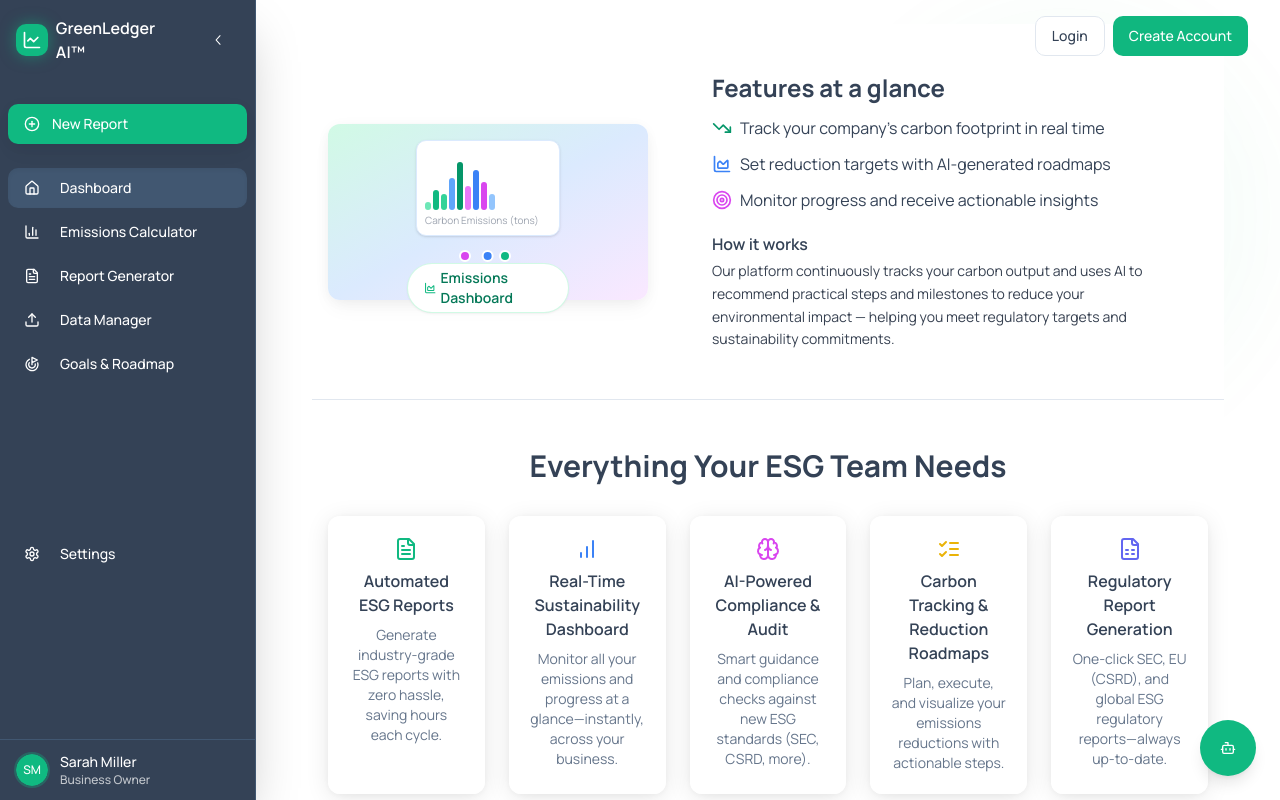
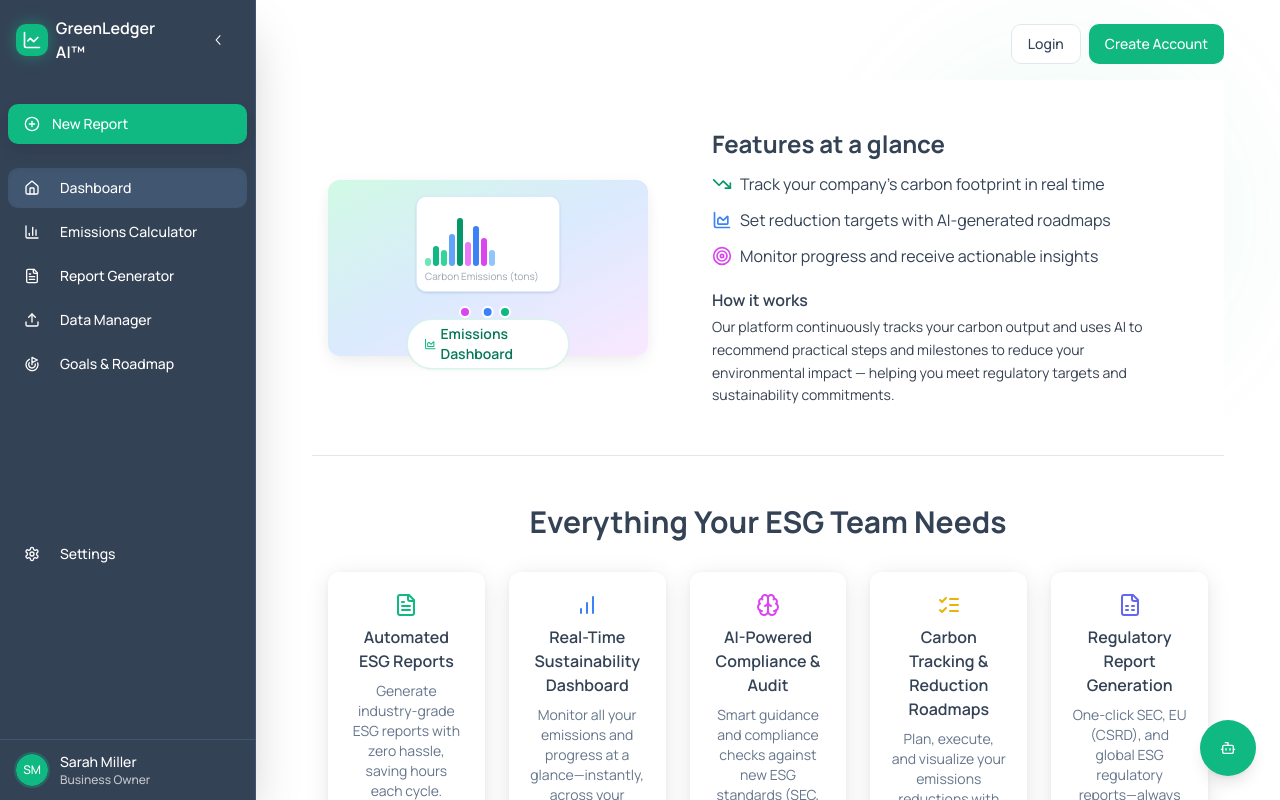
Before and after one commit to waseemxw0/greenledger-ai-compass, a React (Vite) app: page / in a window 1280 px wide. Built offline with nearby package versions, Linux system fonts and the light colour scheme.

Commit message:
Fix: Adjust auth button placement
Adjusted the placement of "Login" and "Create Account" buttons on other pages to prevent them from overlapping or blocking other UI elements.

```diff
--- a/src/components/layout/Layout.tsx
+++ b/src/components/layout/Layout.tsx
@@ -21,10 +21,7 @@ export function Layout({ children, className }: LayoutProps) {
 
   return (
     <div className="flex w-full min-h-screen bg-background relative">
-      {/* --- Desktop: Top Nav Auth Buttons --- */}
-      <div className="fixed top-4 right-8 z-50 hidden md:block">
-        <TopNavAuthActions />
-      </div>
+      {/* --- Desktop: Top Nav Auth Buttons (moved into main header to avoid overlay) --- */}
 
       {/* Mobile menu button - only visible on mobile */}
       <Button
@@ -109,6 +106,9 @@ export function Layout({ children, className }: LayoutProps) {
             className="absolute top-1/4 left-1/3 -z-10 w-64 h-64 bg-purple-500/5 rounded-full filter blur-3xl opacity-30 animate-float"
             style={{ animationDelay: "2s" }}
           ></div>
+          <div className="hidden md:flex justify-end mb-4">
+            <TopNavAuthActions />
+          </div>
           {children}
         </div>
       </main>
```
